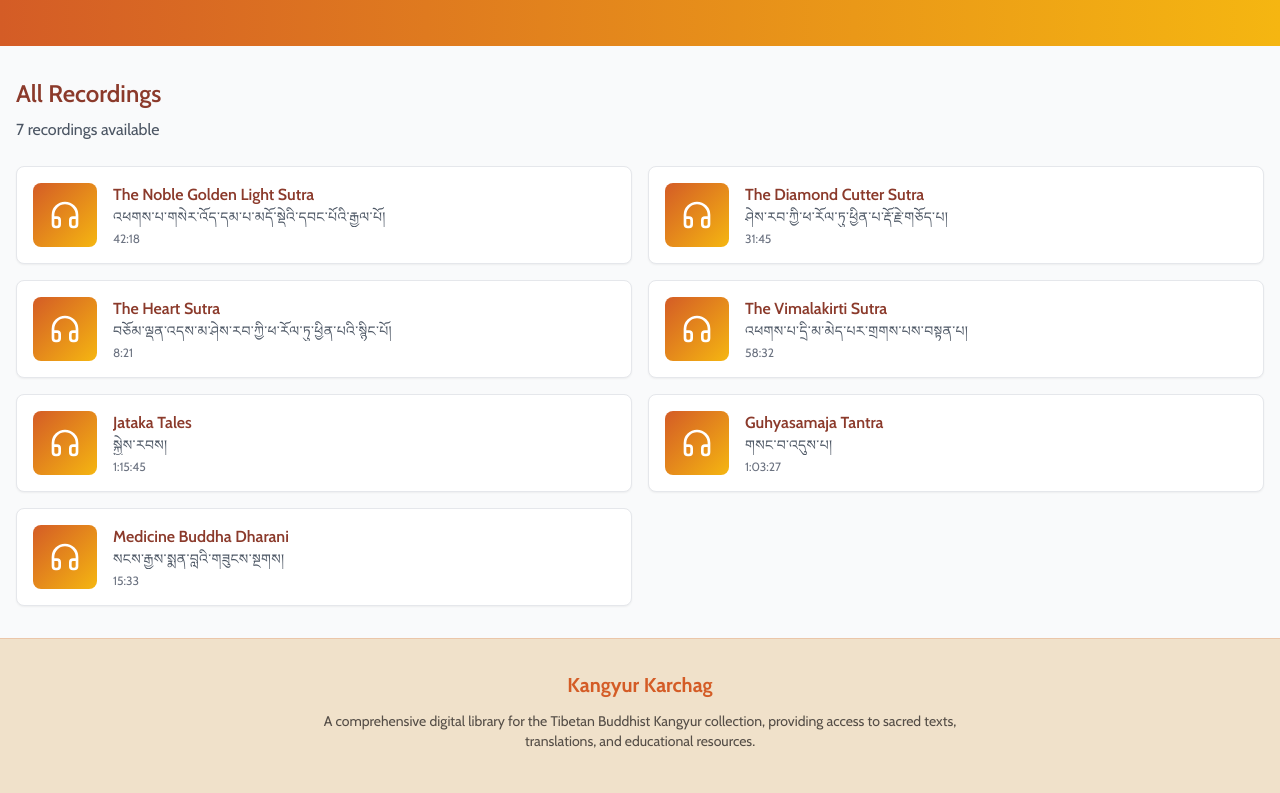
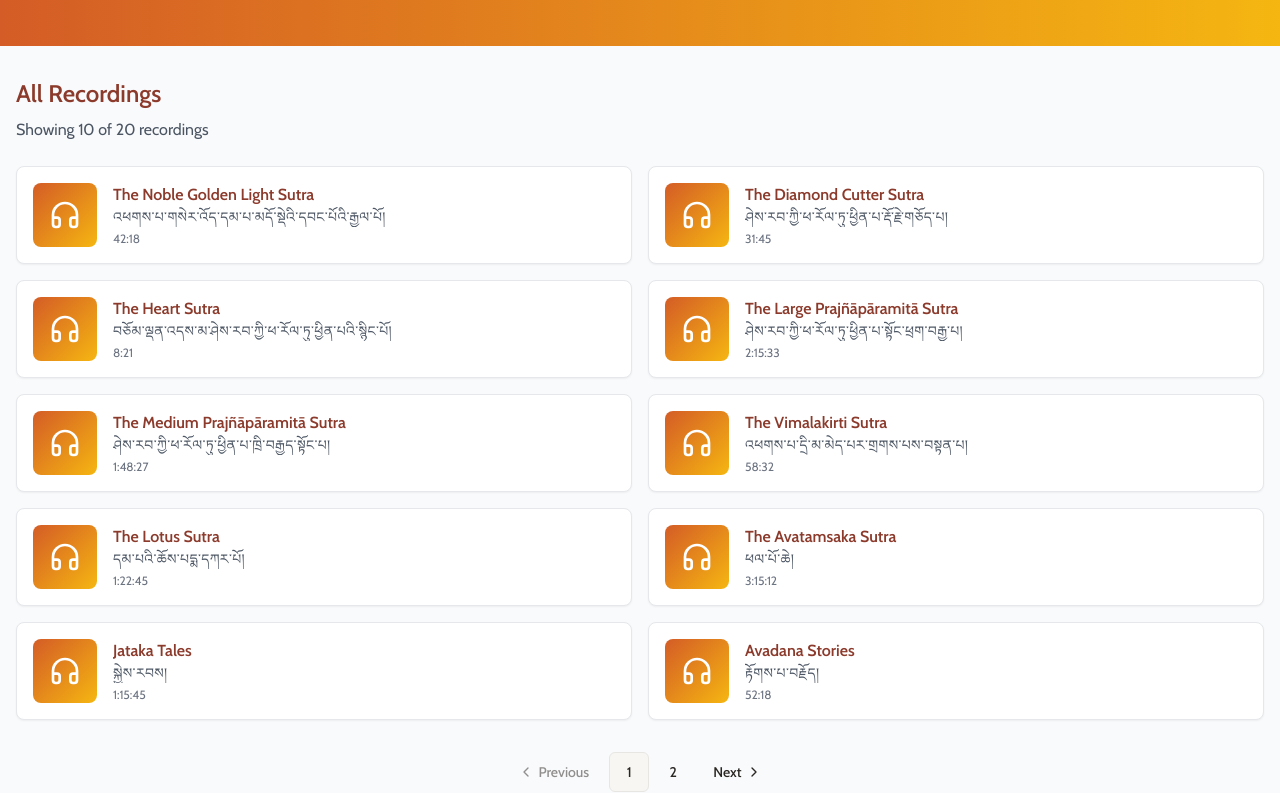
Before and after one commit to OpenPecha/digital-kangyur-library, a React (Vite) app: page /audio in a window 1280 px wide. Shown: the part 288-1081 px from the top of the page. Built offline with nearby package versions, Linux system fonts and the light colour scheme; a web font is replaced by a local one.

Commit message:
Add pagination for audio samples
Implement pagination to load 20 audio samples, displaying 10 per page.

```diff
--- a/src/data/audioCatalogData.ts
+++ b/src/data/audioCatalogData.ts
@@ -51,6 +51,26 @@ export const audioCatalogData: CatalogItem[] = [
             description: 'The most concise and popular of all the Prajnaparamita texts on emptiness.',
             duration: '8:21',
             audioUrl: 'https://example.com/audio/heart-sutra.mp3'
+          },
+          {
+            id: 'large-prajnaparamita',
+            title: {
+              tibetan: 'ཤེས་རབ་ཀྱི་ཕ་རོལ་ཏུ་ཕྱིན་པ་སྟོང་ཕྲག་བརྒྱ་པ།',
+              english: 'The Large Prajñāpāramitā Sutra'
+            },
+            description: 'The extensive Perfection of Wisdom in 100,000 lines.',
+            duration: '2:15:33',
+            audioUrl: 'https://example.com/audio/large-prajnaparamita.mp3'
+          },
+          {
+            id: 'medium-prajnaparamita',
+            title: {
+              tibetan: 'ཤེས་རབ་ཀྱི་ཕ་རོལ་ཏུ་ཕྱིན་པ་ཁྲི་བརྒྱད་སྟོང་པ།',
+              english: 'The Medium Prajñāpāramitā Sutra'
+            },
+            description: 'The Perfection of Wisdom in 25,000 lines.',
+            duration: '1:48:27',
+            audioUrl: 'https://example.com/audio/medium-prajnaparamita.mp3'
           }
         ]
       },
@@ -63,6 +83,26 @@ export const audioCatalogData: CatalogItem[] = [
         description: 'A popular Mahayana sutra featuring a wise layman who debates with bodhisattvas.',
         duration: '58:32',
         audioUrl: 'https://example.com/audio/vimalakirti-sutra.mp3'
+      },
+      {
+        id: 'lotus-sutra',
+        title: {
+          tibetan: 'དམ་པའི་ཆོས་པདྨ་དཀར་པོ།',
+          english: 'The Lotus Sutra'
+        },
+        description: 'One of the most influential and venerated Buddhist Mahayana sutras.',
+        duration: '1:22:45',
+        audioUrl: 'https://example.com/audio/lotus-sutra.mp3'
+      },
+      {
+        id: 'avatamsaka-sutra',
+        title: {
+          tibetan: 'ཕལ་པོ་ཆེ།',
+          english: 'The Avatamsaka Sutra'
+        },
+        description: 'The Flower Ornament Sutra, one of the most influential Mahayana sutras.',
+        duration: '3:15:12',
+        audioUrl: 'https://example.com/audio/avatamsaka-sutra.mp3'
       }
     ]
   },
@@ -83,6 +123,26 @@ export const audioCatalogData: CatalogItem[] = [
         description: 'Stories of the Buddha\'s previous lives that illustrate the cultivation of the perfections.',
         duration: '1:15:45',
         audioUrl: 'https://example.com/audio/jataka-tales.mp3'
+      },
+      {
+        id: 'avadana-stories',
+        title: {
+          tibetan: 'རྟོགས་པ་བརྗོད།',
+          english: 'Avadana Stories'
+        },
+        description: 'Noble deed stories illustrating the consequences of karma.',
+        duration: '52:18',
+        audioUrl: 'https://example.com/audio/avadana-stories.mp3'
+      },
+      {
+        id: 'divine-stories',
+        title: {
+          tibetan: 'ལྷའི་སྒྲུང།',
+          english: 'Divine Stories'
+        },
+        description: 'Stories of celestial beings and their interactions with humans.',
+        duration: '38:42',
+        audioUrl: 'https://example.com/audio/divine-stories.mp3'
       }
     ]
   },
@@ -111,8 +171,38 @@ export const audioCatalogData: CatalogItem[] = [
             description: 'One of the principal tantras of the Highest Yoga Tantra class.',
             duration: '1:03:27',
             audioUrl: 'https://example.com/audio/guhyasamaja-tantra.mp3'
+          },
+          {
+            id: 'cakrasamvara-tantra',
+            title: {
+              tibetan: 'འཁོར་ལོ་བདེ་མཆོག',
+              english: 'Cakrasamvara Tantra'
+            },
+            description: 'A principal tantra of the Highest Yoga Tantra class focusing on bliss and emptiness.',
+            duration: '1:18:55',
+            audioUrl: 'https://example.com/audio/cakrasamvara-tantra.mp3'
+          },
+          {
+            id: 'hevajra-tantra',
+            title: {
+              tibetan: 'ཀྱེ་རྡོ་རྗེ།',
+              english: 'Hevajra Tantra'
+            },
+            description: 'A mother tantra of the Highest Yoga Tantra class.',
+            duration: '45:33',
+            audioUrl: 'https://example.com/audio/hevajra-tantra.mp3'
           }
         ]
+      },
+      {
+        id: 'mahayoga-tantra',
+        title: {
+          tibetan: 'མ་ཧཱ་ཡོ་ག',
+          english: 'Mahayoga Tantra'
+        },
+        description: 'The first of the three inner tantras in the Nyingma tradition.',
+        duration: '2:05:18',
+        audioUrl: 'https://example.com/audio/mahayoga-tantra.mp3'
       }
     ]
   },
@@ -133,6 +223,46 @@ export const audioCatalogData: CatalogItem[] = [
         description: 'Sacred mantras dedicated to the Medicine Buddha for healing and well-being.',
         duration: '15:33',
         audioUrl: 'https://example.com/audio/medicine-buddha-dharani.mp3'
+      },
+      {
+        id: 'tara-dharani',
+        title: {
+          tibetan: 'སྒྲོལ་མའི་གཟུངས།',
+          english: 'Tara Dharani'
+        },
+        description: 'Protective mantras of the female bodhisattva Tara.',
+        duration: '22:17',
+        audioUrl: 'https://example.com/audio/tara-dharani.mp3'
+      },
+      {
+        id: 'avalokiteshvara-dharani',
+        title: {
+          tibetan: 'སྤྱན་རས་གཟིགས་ཀྱི་གཟུངས།',
+          english: 'Avalokiteshvara Dharani'
+        },
+        description: 'Compassionate mantras of the bodhisattva of compassion.',
+        duration: '18:44',
+        audioUrl: 'https://example.com/audio/avalokiteshvara-dharani.mp3'
+      },
+      {
+        id: 'manjushri-dharani',
+        title: {
+          tibetan: 'འཇམ་དཔལ་གཟུངས།',
+          english: 'Manjushri Dharani'
+        },
+        description: 'Wisdom mantras of the bodhisattva of wisdom.',
+        duration: '12:55',
+        audioUrl: 'https://example.com/audio/manjushri-dharani.mp3'
+      },
+      {
+        id: 'great-compassion-dharani',
+        title: {
+          tibetan: 'སྙིང་རྗེ་ཆེན་པོའི་གཟུངས།',
+          english: 'Great Compassion Dharani'
+        },
+        description: 'The powerful dharani invoking great compassion and protection.',
+        duration: '28:12',
+        audioUrl: 'https://example.com/audio/great-compassion-dharani.mp3'
       }
     ]
   }
--- a/src/pages/Audio.tsx
+++ b/src/pages/Audio.tsx
@@ -7,10 +7,21 @@ import { Button } from '@/components/ui/button';
 import AudioPlayer from '@/components/audio/AudioPlayer';
 import { audioCatalogData } from '@/data/audioCatalogData';
 import { filterCatalogItems, findItemInTree, getAllAudioItems } from '@/utils/catalogUtils';
+import { paginateItems } from '@/utils/paginationUtils';
+import {
+  Pagination,
+  PaginationContent,
+  PaginationItem,
+  PaginationLink,
+  PaginationNext,
+  PaginationPrevious,
+} from '@/components/ui/pagination';
 
 const AudioPage = () => {
   const [selectedAudio, setSelectedAudio] = useState(null);
   const [searchQuery, setSearchQuery] = useState('');
+  const [currentPage, setCurrentPage] = useState(1);
+  const itemsPerPage = 10;
 
   // Get all audio items from the catalog data
   const allAudioItems = getAllAudioItems(audioCatalogData);
@@ -23,11 +34,25 @@ const AudioPage = () => {
       )
     : allAudioItems;
 
+  // Apply pagination
+  const paginatedData = paginateItems(filteredAudioItems, currentPage, itemsPerPage);
+  const { items: displayedItems, pagination } = paginatedData;
+
   const handleSelectAudio = (audioId) => {
     const foundItem = findItemInTree(audioCatalogData, audioId);
     if (foundItem && foundItem.audioUrl) {
       setSelectedAudio(foundItem);
     }
+  };
+
+  const handlePageChange = (page) => {
+    setCurrentPage(page);
+    window.scrollTo({ top: 0, behavior: 'smooth' });
+  };
+
+  const handleSearchChange = (e) => {
+    setSearchQuery(e.target.value);
+    setCurrentPage(1); // Reset to first page when searching
   };
 
   return (
@@ -54,7 +79,7 @@ const AudioPage = () => {
                 className="block w-full pl-10 pr-4 py-3 bg-white/10 border border-white/20 rounded-lg focus:outline-none focus:ring-2 focus:ring-white/30 text-white placeholder-white/60 font-sans"
                 placeholder="Search audio recordings..."
                 value={searchQuery}
-                onChange={e => setSearchQuery(e.target.value)}
+                onChange={handleSearchChange}
               />
             </div>
           </div>
@@ -74,13 +99,15 @@ const AudioPage = () => {
             {searchQuery ? 'Search Results' : 'All Recordings'}
           </h2>
           <p className="text-gray-600">
-            {filteredAudioItems.length} recording{filteredAudioItems.length !== 1 ? 's' : ''} available
+            Showing {pagination.currentPage === pagination.totalPages
+              ? filteredAudioItems.length
+              : pagination.currentPage * itemsPerPage} of {filteredAudioItems.length} recording{filteredAudioItems.length !== 1 ? 's' : ''}
           </p>
         </div>
 
         {/* Audio Grid */}
-        <div className="grid grid-cols-1 md:grid-cols-2 gap-4">
-          {filteredAudioItems.map((item) => (
+        <div className="grid grid-cols-1 md:grid-cols-2 gap-4 mb-8">
+          {displayedItems.map((item) => (
             <div
               key={item.id}
               className="bg-white rounded-lg p-4 shadow-sm border border-gray-200 hover:shadow-md transition-shadow cursor-pointer group"
@@ -128,6 +155,48 @@ const AudioPage = () => {
           ))}
         </div>
 
+        {/* Pagination */}
+        {pagination.totalPages > 1 && (
+          <div className="flex justify-center">
+            <Pagination>
+              <PaginationContent>
+                <PaginationItem>
+                  <PaginationPrevious
+                    onClick={() => pagination.hasPrevPage && handlePageChange(currentPage - 1)}
+                    className={!pagination.hasPrevPage ? 'pointer-events-none opacity-50' : 'cursor-pointer'}
+                  >
+                    Previous
+                  </PaginationPrevious>
+                </PaginationItem>
+
+                {[...Array(pagination.totalPages)].map((_, index) => {
+                  const pageNumber = index + 1;
+                  return (
+                    <PaginationItem key={pageNumber}>
+                      <PaginationLink
+                        onClick={() => handlePageChange(pageNumber)}
+                        isActive={currentPage === pageNumber}
+                        className="cursor-pointer"
+                      >
+                        {pageNumber}
+                      </PaginationLink>
+                    </PaginationItem>
+                  );
+                })}
+
+                <PaginationItem>
+                  <PaginationNext
+                    onClick={() => pagination.hasNextPage && handlePageChange(currentPage + 1)}
+                    className={!pagination.hasNextPage ? 'pointer-events-none opacity-50' : 'cursor-pointer'}
+                  >
+                    Next
+                  </PaginationNext>
+                </PaginationItem>
+              </PaginationContent>
+            </Pagination>
+          </div>
+        )}
+
         {filteredAudioItems.length === 0 && (
           <div className="text-center py-12">
             <div className="w-20 h-20 mx-auto mb-6 bg-kangyur-orange/10 rounded-full flex items-center justify-center">
```
